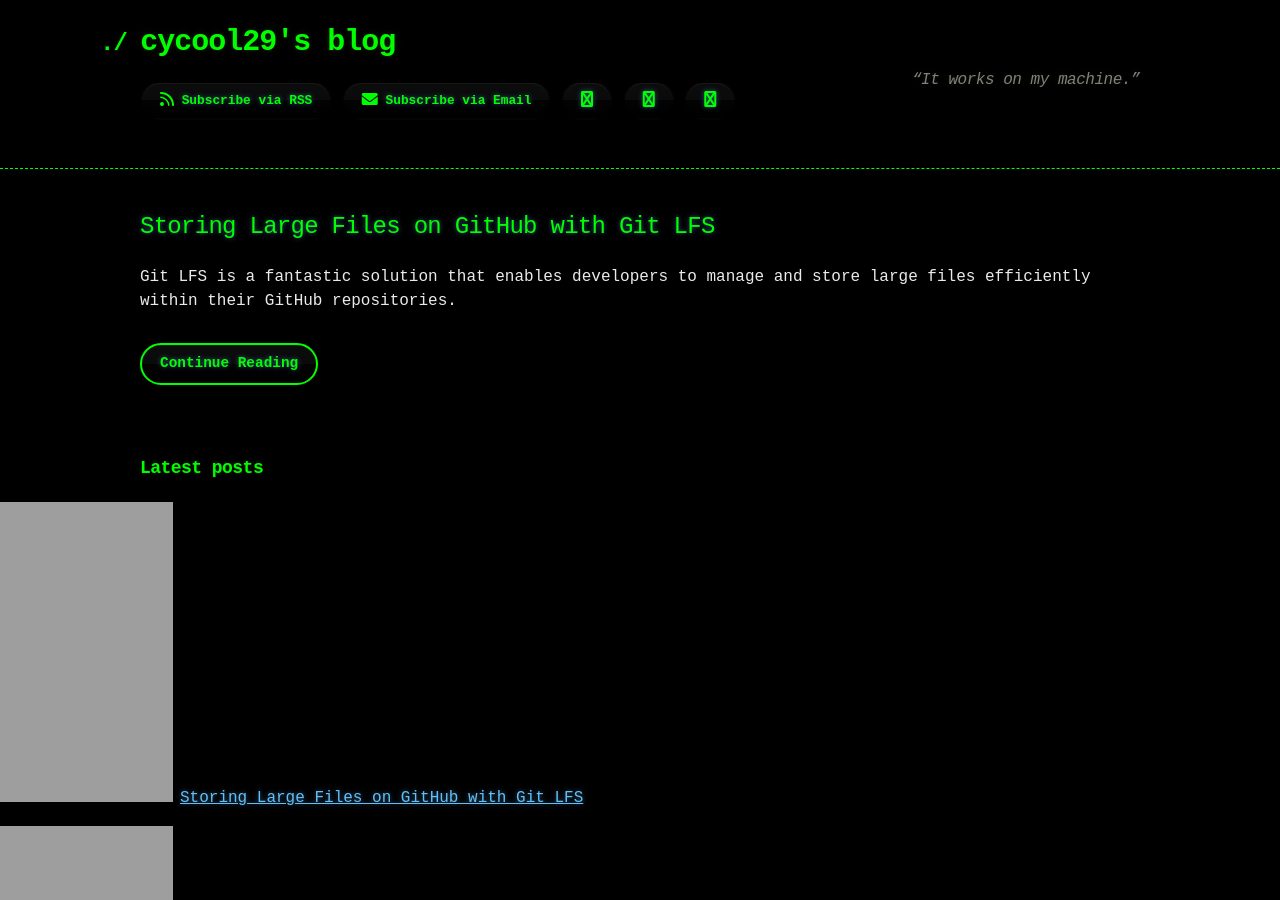
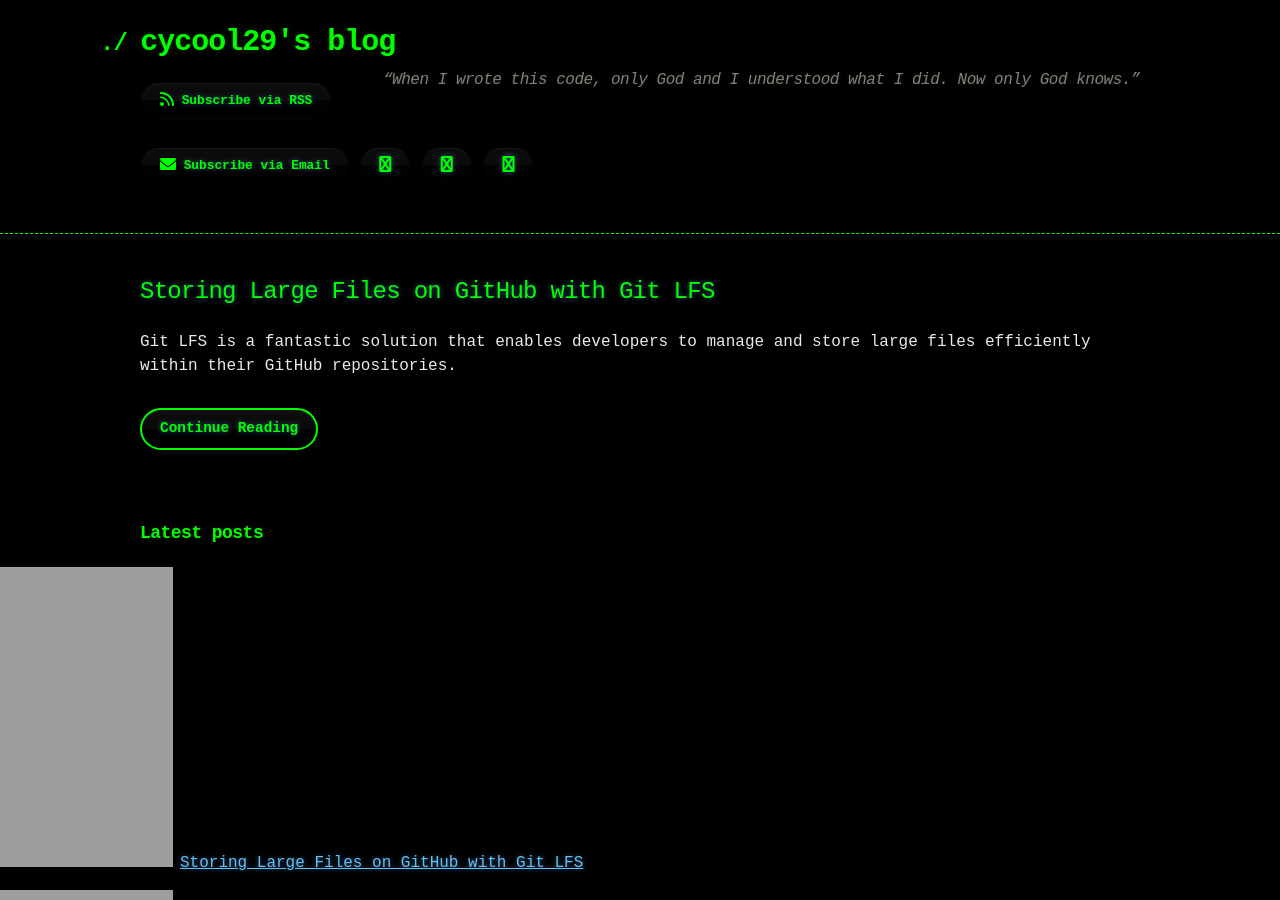
Before and after one commit to cycool29/cycool29.github.io, a Jekyll site: the page built from index.md, in a window 1280 px wide and 900 px high. Built offline with Jekyll 4.4.1, drawn with Linux system fonts in a browser that asks for light colours; a style sheet for code colours, icons or effects is not loaded.

Commit message:
Update quotes

```diff
--- a/_config.yml
+++ b/_config.yml
@@ -1,5 +1,5 @@
 title: cycool29's blog
-description: "“It works on my machine.” "
+description: "“When I wrote this code, only God and I understood what I did. Now only God knows.” "
 bio: A high school student. Intermediate in Python, Git, Bash. Learning JavaScript. He/Him. "
 author: cycool29
 url: https://cycool29.github.io
```
